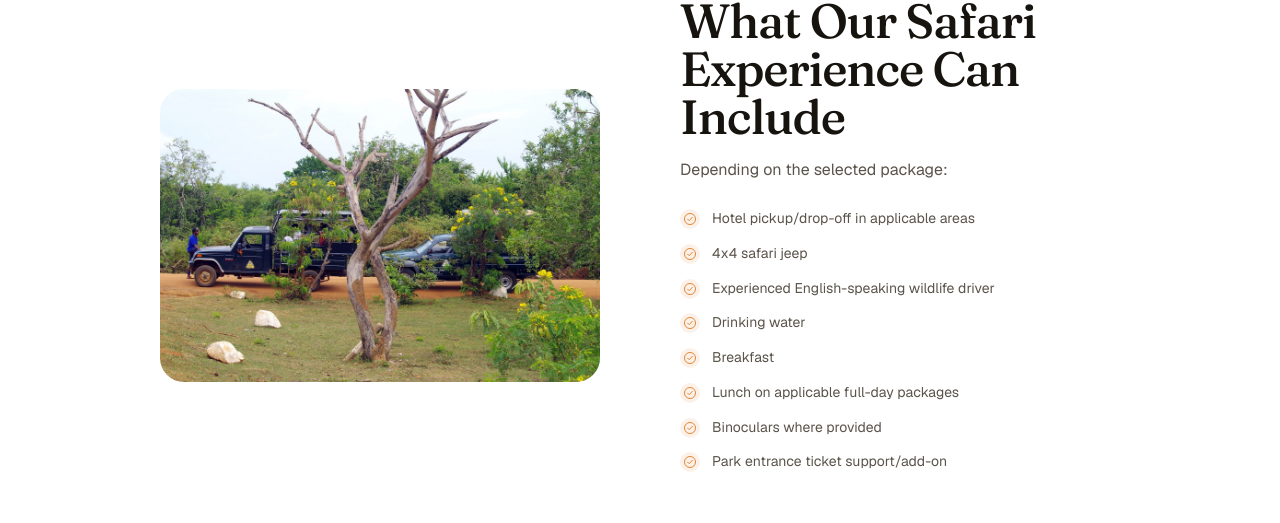
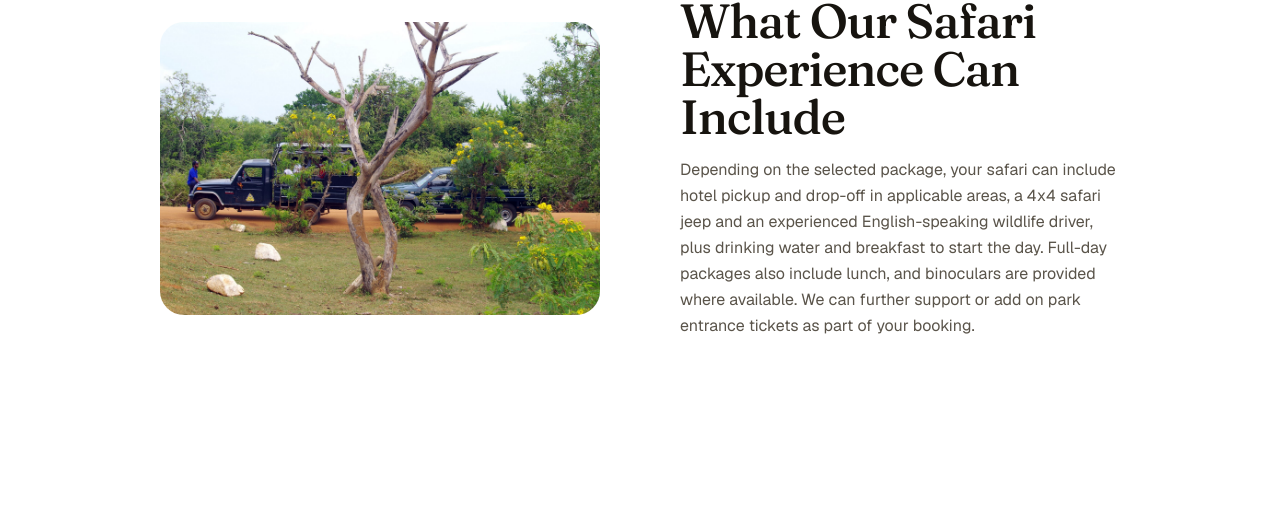
Before and after one commit to sarangas001/yala-leopard-safari-tours, a Next.js app: page /safaris in a window 1280 px wide. Shown: the part 3400-3923 px from the top of the page. Built offline with nearby package versions, Linux system fonts and the light colour scheme.

Commit message:
feat: update SafariInclusions component to streamline content and remove unused code

```diff
--- a/app/safaris/page.tsx
+++ b/app/safaris/page.tsx
@@ -4,9 +4,7 @@ import SafariParkCards from "@/components/SafariParkCards";
 import SafariDurations from "@/components/SafariDurations";
 import ParkChooserFaq from "@/components/ParkChooserFaq";
 import SafariInclusions from "@/components/SafariInclusions";
-import ParkTicketsNotice from "@/components/ParkTicketsNotice";
 import FinalCta from "@/components/FinalCta";
-import Testimonials from "@/components/Testimonials";
 
 export const metadata: Metadata = {
   title: "Safaris | Yala Leopard Safari Tours",
--- a/components/SafariInclusions.tsx
+++ b/components/SafariInclusions.tsx
@@ -1,25 +1,5 @@
 import Image from "next/image";
 import Reveal from "@/components/Reveal";
-
-const INCLUSIONS = [
-  "Hotel pickup/drop-off in applicable areas",
-  "4x4 safari jeep",
-  "Experienced English-speaking wildlife driver",
-  "Drinking water",
-  "Breakfast",
-  "Lunch on applicable full-day packages",
-  "Binoculars where provided",
-  "Park entrance ticket support/add-on",
-];
-
-function CheckIcon({ className }: { className?: string }) {
-  return (
-    <svg viewBox="0 0 24 24" fill="none" className={className} aria-hidden="true">
-      <circle cx="12" cy="12" r="9.5" stroke="currentColor" strokeWidth="1.5" />
-      <path d="m8 12.3 2.6 2.6 5.4-5.8" stroke="currentColor" strokeWidth="1.5" strokeLinecap="round" strokeLinejoin="round" />
-    </svg>
-  );
-}
 
 export default function SafariInclusions() {
   return (
@@ -44,19 +24,14 @@ export default function SafariInclusions() {
               What Our Safari Experience Can Include
             </h2>
             <p className="mx-auto mt-4 max-w-md text-base leading-relaxed text-brand-ink-muted sm:mx-0">
-              Depending on the selected package:
+              Depending on the selected package, your safari can include hotel
+              pickup and drop-off in applicable areas, a 4x4 safari jeep and an
+              experienced English-speaking wildlife driver, plus drinking
+              water and breakfast to start the day. Full-day packages also
+              include lunch, and binoculars are provided where available. We
+              can further support or add on park entrance tickets as part of
+              your booking.
             </p>
-
-            <ul className="mx-auto mt-6 max-w-md space-y-3 sm:mx-0">
-              {INCLUSIONS.map((item) => (
-                <li key={item} className="flex items-start gap-3 text-left">
-                  <span className="mt-0.5 flex h-5 w-5 shrink-0 items-center justify-center rounded-full bg-brand-orange/10 text-brand-orange">
-                    <CheckIcon className="h-3.5 w-3.5" />
-                  </span>
-                  <span className="text-sm leading-relaxed text-brand-ink-muted">{item}</span>
-                </li>
-              ))}
-            </ul>
           </Reveal>
         </div>
       </div>
```
